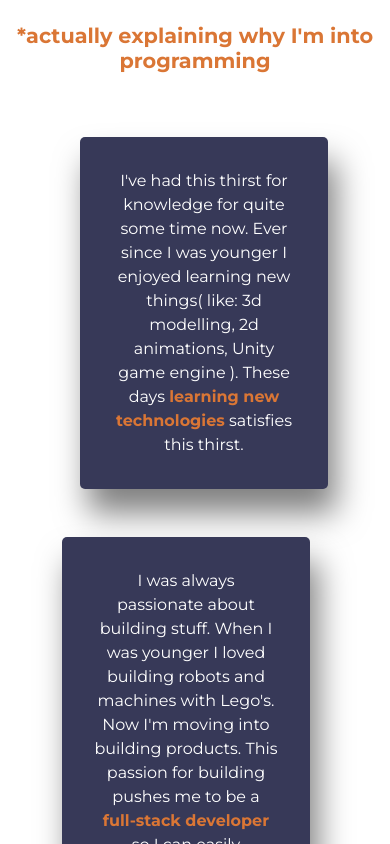
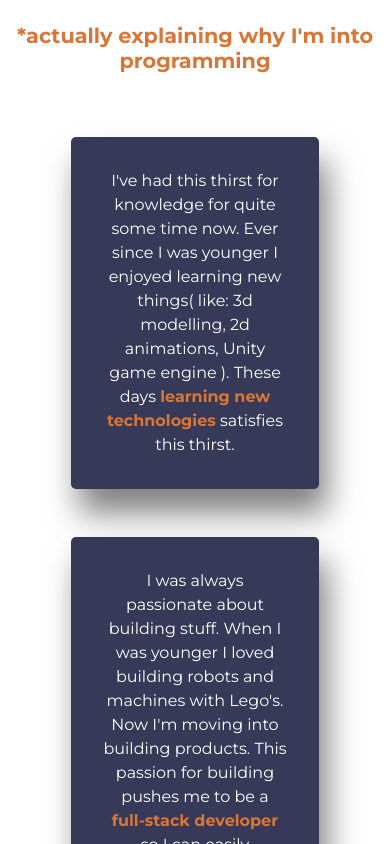
Before and after one commit to Utakato/Portfolio, a React (Create React App) app in the folder client/: page / in a window 390 px wide. Shown: the part 3260-4104 px from the top of the page. Built offline with nearby package versions, Linux system fonts and the light colour scheme.

Commit message:
Add responsive style

```diff
--- a/client/src/components/About/style.css
+++ b/client/src/components/About/style.css
@@ -52,3 +52,13 @@
     color: var(--orange);
     font-weight: 700;
 }
+
+@media screen and (max-width:1000px) {
+    .about .card,
+    #right {
+        align-self: center;
+        font-size: 1rem;
+    }
+
+
+}
```
